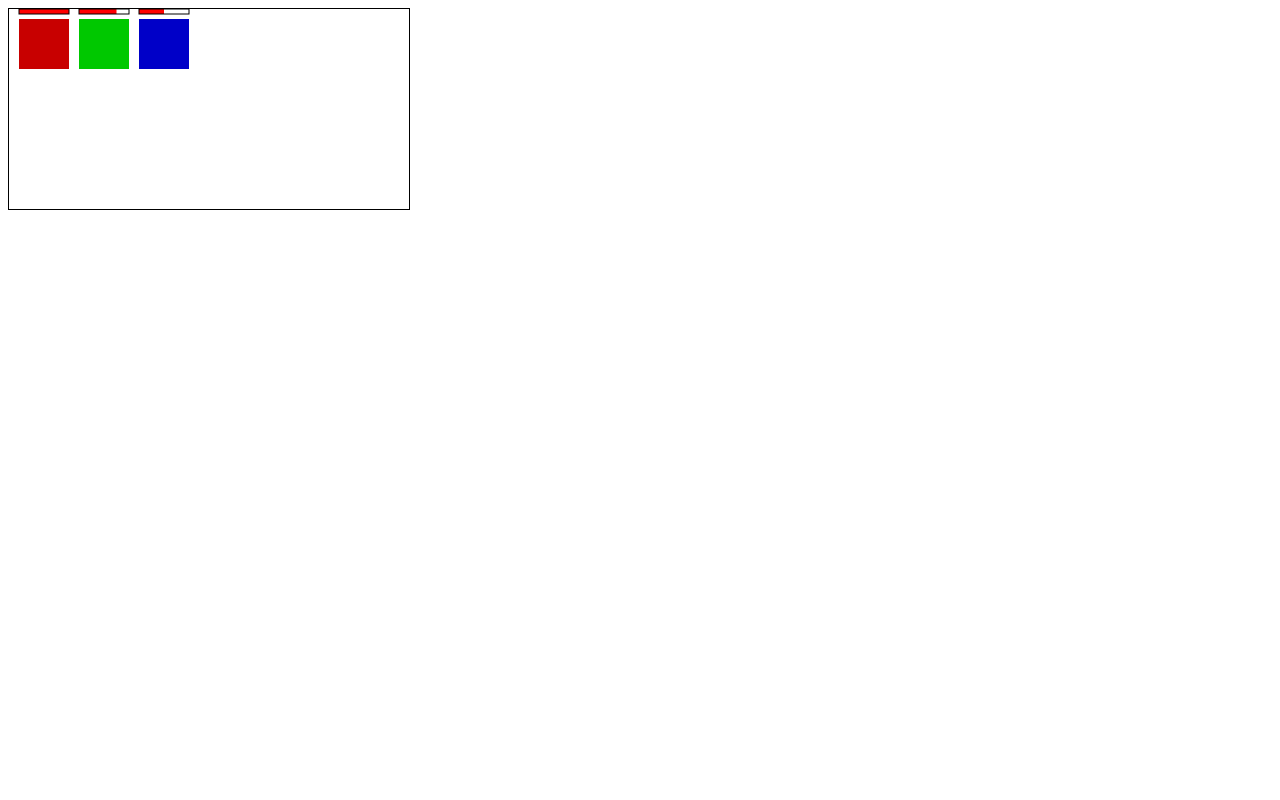
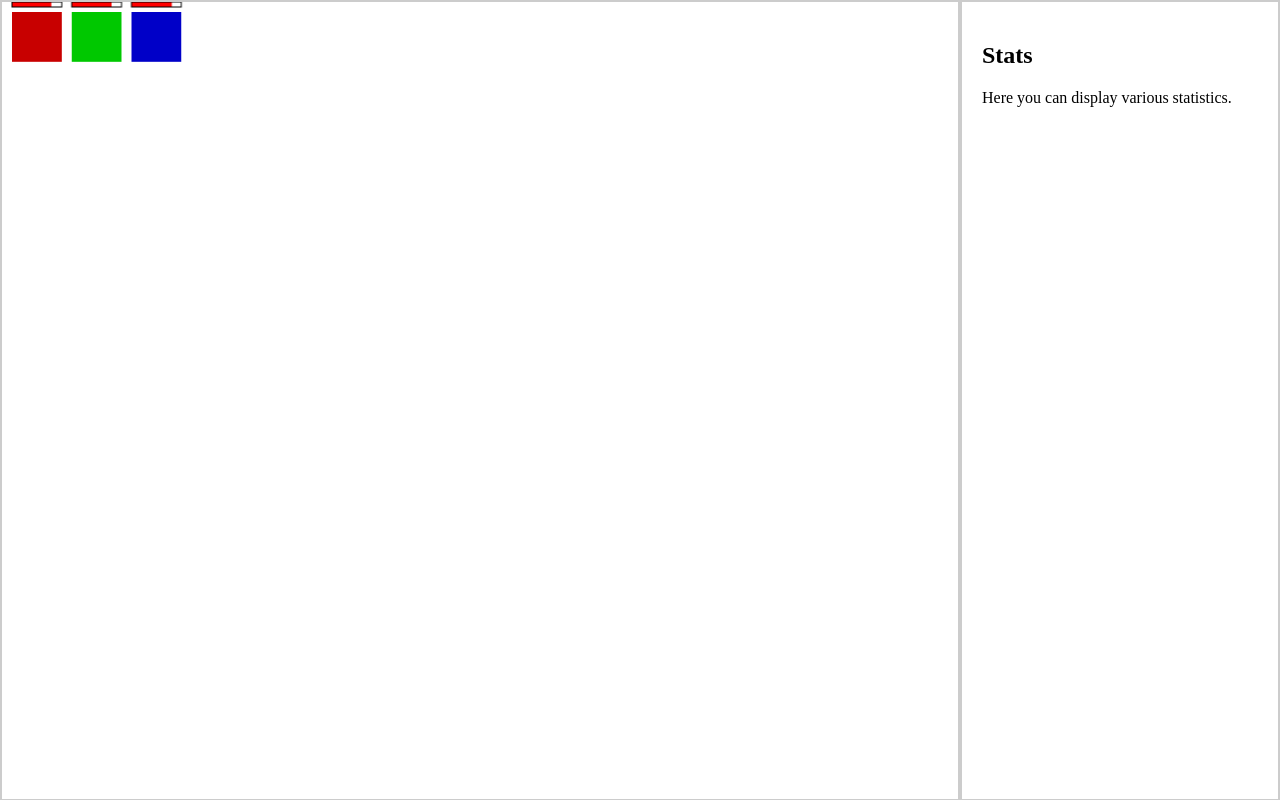
Before and after one commit to sarthakgaur/last-hit, a plain HTML site: page index.html in a window 1280 px wide. Drawn offline with Linux system fonts and the light colour scheme.

Commit message:
Update UI and script

```diff
--- a/index.html
+++ b/index.html
@@ -1,12 +1,47 @@
 <!DOCTYPE html>
-<html>
-<head>
-    <title>Draw Rectangles</title>
-</head>
-<body>
-    <canvas id="myCanvas" width="400" height="200" style="border:1px solid #000;">
-        Your browser does not support the canvas element.
-    </canvas>
+<html lang="en">
+  <head>
+    <meta charset="UTF-8" />
+    <meta name="viewport" content="width=device-width, initial-scale=1.0" />
+    <title>Canvas with Stats Grid</title>
+    <style>
+      body,
+      html {
+        margin: 0;
+        padding: 0;
+        width: 100%;
+        height: 100%;
+        overflow: hidden;
+      }
+      #grid-container {
+        display: grid;
+        grid-template-columns: 75% 25%;
+        height: 100%;
+      }
+      canvas {
+        display: block; /* Prevent scrollbar */
+        border: 2px solid #ccc; /* Add a border around the canvas */
+        box-sizing: border-box; /* Include border in the element's total width and height */
+        width: 100%; /* Make canvas fill its container */
+        /* height: 100%; */
+      }
+      #stats {
+        padding: 20px;
+        border: 2px solid #ccc; /* Add a border for visual separation */
+        box-sizing: border-box;
+        overflow-y: auto; /* Enable scrolling if content overflows */
+      }
+    </style>
+  </head>
+  <body>
+    <div id="grid-container">
+      <canvas id="myCanvas"></canvas>
+      <div id="stats">
+        <h2>Stats</h2>
+        <p>Here you can display various statistics.</p>
+        <!-- More stats content goes here -->
+      </div>
+    </div>
     <script src="script.js"></script>
-</body>
+  </body>
 </html>
--- a/script.js
+++ b/script.js
@@ -1,32 +1,101 @@
 document.addEventListener("DOMContentLoaded", (event) => {
-  var canvas = document.getElementById("myCanvas");
-  if (canvas.getContext) {
-    var ctx = canvas.getContext("2d");
+  const canvas = document.getElementById("myCanvas");
+  const ctx = canvas.getContext("2d");
 
-    // Function to draw a rectangle with a health bar and border around the health bar
-    function drawRectWithHealthBar(x, y, width, height, healthPercent, color) {
-      // Draw the main rectangle
-      ctx.fillStyle = color;
-      ctx.fillRect(x, y, width, height);
+  let rectangles = [
+    {
+      x: 10,
+      y: 10,
+      width: 50,
+      height: 50,
+      health: 100,
+      color: "rgb(200, 0, 0)",
+    },
+    {
+      x: 70,
+      y: 10,
+      width: 50,
+      height: 50,
+      health: 100,
+      color: "rgb(0, 200, 0)",
+    },
+    {
+      x: 130,
+      y: 10,
+      width: 50,
+      height: 50,
+      health: 100,
+      color: "rgb(0, 0, 200)",
+    },
+  ];
 
-      // Calculate health bar width based on health percentage
-      var healthBarWidth = (width * healthPercent) / 100;
-      var healthBarHeight = 5; // Height of the health bar
-      var healthBarY = y - 10; // Position the health bar above the rectangle
+  function resizeCanvas() {
+    canvas.height = canvas.parentElement.clientHeight; // Set to the height of the parent container
+    canvas.width = canvas.parentElement.clientWidth * 0.75; // Set to 75% of the width of the parent container
+    drawAllRectangles(); // Redraw everything on canvas resize
+  }
 
-      // Draw the health bar
-      ctx.fillStyle = "red"; // Color of the health bar
-      ctx.fillRect(x, healthBarY, healthBarWidth, healthBarHeight);
+  function drawRectWithHealthBar(rect) {
+    ctx.fillStyle = rect.color;
+    ctx.fillRect(rect.x, rect.y, rect.width, rect.height);
 
-      // Draw border around the health bar
-      ctx.strokeStyle = "black"; // Color of the border
-      ctx.lineWidth = 1; // Width of the border
-      ctx.strokeRect(x, healthBarY, width, healthBarHeight); // Draw border using the full width
-    }
+    const healthBarWidth = (rect.width * rect.health) / 100;
+    const healthBarHeight = 5;
+    const healthBarY = rect.y - 10;
 
-    // Draw three rectangles with health bars and borders
-    drawRectWithHealthBar(10, 10, 50, 50, 100, "rgb(200, 0, 0)"); // Red rectangle with 100% health
-    drawRectWithHealthBar(70, 10, 50, 50, 75, "rgb(0, 200, 0)"); // Green rectangle with 75% health
-    drawRectWithHealthBar(130, 10, 50, 50, 50, "rgb(0, 0, 200)"); // Blue rectangle with 50% health
+    ctx.fillStyle = "red";
+    ctx.fillRect(rect.x, healthBarY, healthBarWidth, healthBarHeight);
+
+    ctx.strokeStyle = "black";
+    ctx.lineWidth = 1;
+    ctx.strokeRect(rect.x, healthBarY, rect.width, healthBarHeight);
   }
+
+  function drawAllRectangles() {
+    ctx.clearRect(0, 0, canvas.width, canvas.height);
+    rectangles.forEach(drawRectWithHealthBar);
+  }
+
+  canvas.addEventListener("click", function (event) {
+    const rect = canvas.getBoundingClientRect();
+    const x = event.clientX - rect.left;
+    const y = event.clientY - rect.top;
+
+    rectangles.forEach(function (rectangle) {
+      if (
+        x > rectangle.x &&
+        x < rectangle.x + rectangle.width &&
+        y > rectangle.y &&
+        y < rectangle.y + rectangle.height
+      ) {
+        rectangle.health -= 10;
+        if (rectangle.health <= 0) {
+          rectangle.health = 0;
+          // Remove rectangle if health is zero
+          rectangles = rectangles.filter((r) => r.health > 0);
+        }
+        drawAllRectangles();
+      }
+    });
+  });
+
+  function reduceHealthRandomly() {
+    rectangles.forEach(function (rectangle) {
+      // Reduce the health by a random amount between 1 and 10
+      const randomReduction = Math.floor(Math.random() * 10) + 1;
+      rectangle.health -= randomReduction;
+    });
+    // Filter out rectangles with zero health
+    rectangles = rectangles.filter((rectangle) => rectangle.health > 0);
+
+    drawAllRectangles();
+  }
+
+  drawAllRectangles(); // Initial draw
+
+  // Reduce the health of each rectangle by a random amount every second
+  setInterval(reduceHealthRandomly, 1000);
+
+  window.addEventListener("resize", resizeCanvas);
+  resizeCanvas(); // Initial resize
 });
```
Also changed, not shown: package.json (deleted, +0 -11 lines).
